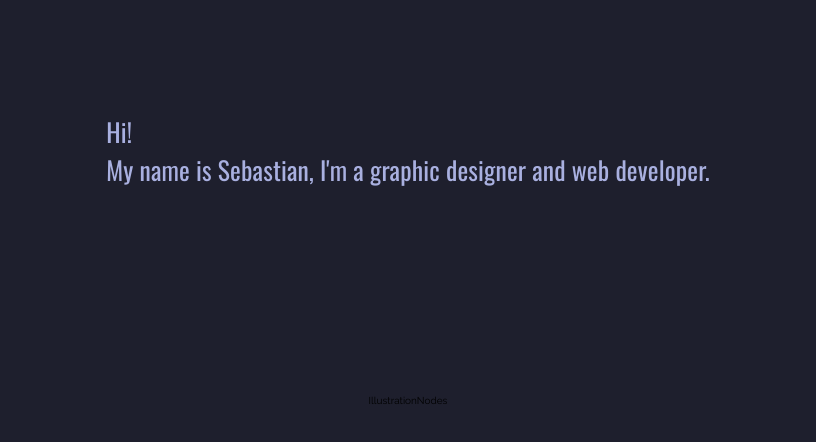
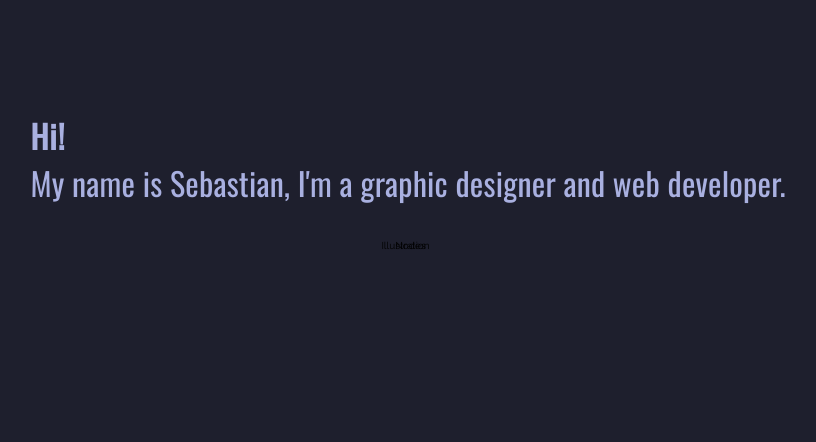
Before and after one commit to SystemInfected/portfolio, a React (Create React App) app: page / in a window 1280 px wide. Shown: the top 442 px of the page, without its empty margins (232-1048 px from the left). Built offline with nearby package versions, Linux system fonts and the light colour scheme.

Commit message:
Hero font

```diff
--- a/src/components/Hero.tsx
+++ b/src/components/Hero.tsx
@@ -5,7 +5,7 @@ const Hero = () => {
 	return (
 		<HeaderContainer>
 			<Header>
-				Hi!
+				<strong>Hi!</strong>
 				<br />
 				My name is Sebastian, I'm a graphic designer and web developer.
 			</Header>
@@ -30,12 +30,25 @@ const Header = styled.h1`
 	top: 14vh;
 	color: ${color.mainColorLight};
 	font-family: ${font.headingsFont};
-	font-size: clamp(2rem, 2vw, 2.8rem);
-	font-weight: 350;
-	letter-spacing: 0.015rem;
+	font-size: clamp(2.2rem, 2.5vw, 3.2rem);
+	font-weight: 100;
+	letter-spacing: 0.02rem;
 	padding: 0 4rem;
+	z-index: 80;
+	strong {
+		font-weight: 800;
+		letter-spacing: 0.1rem;
+	}
+`
+const Portrait = styled.div`
+	position: absolute;
+	bottom: 0;
+	height: 70vh;
+`
+const PortraitIllustration = styled(Portrait)`
+	margin-right: 5px;
 `
 
-const PortraitIllustration = styled.div``
-
-const PortraitNodes = styled.div``
+const PortraitNodes = styled(Portrait)`
+	margin-left: 5px;
+`
```
